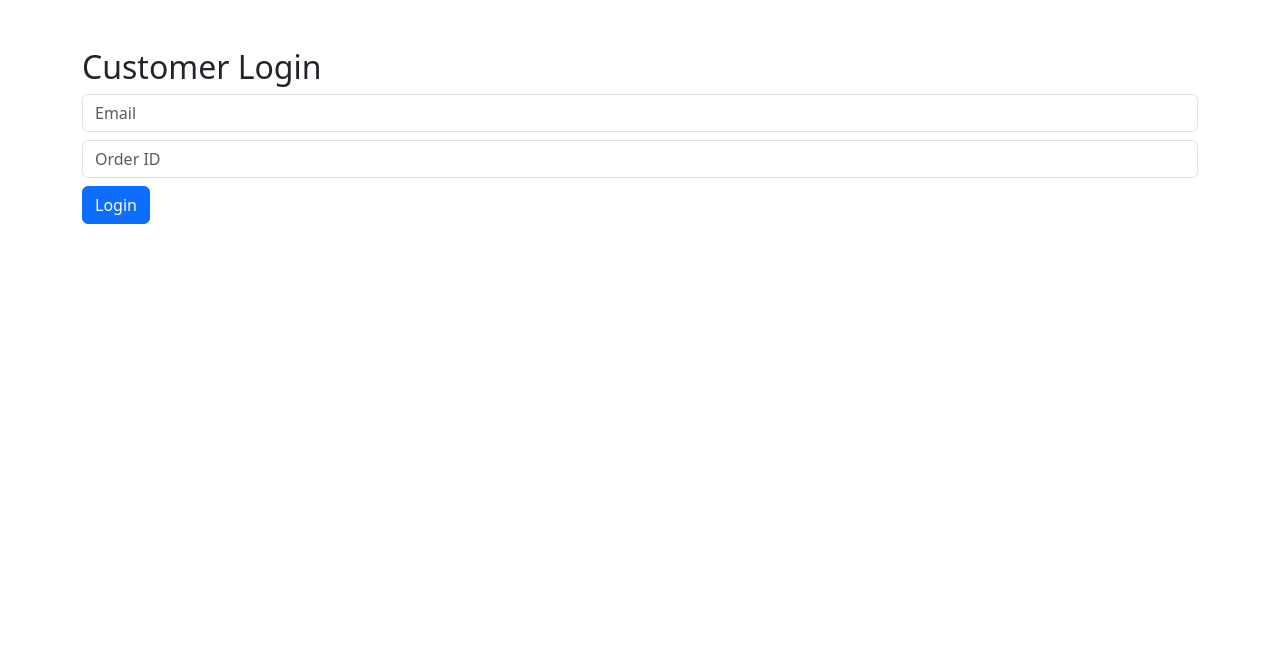
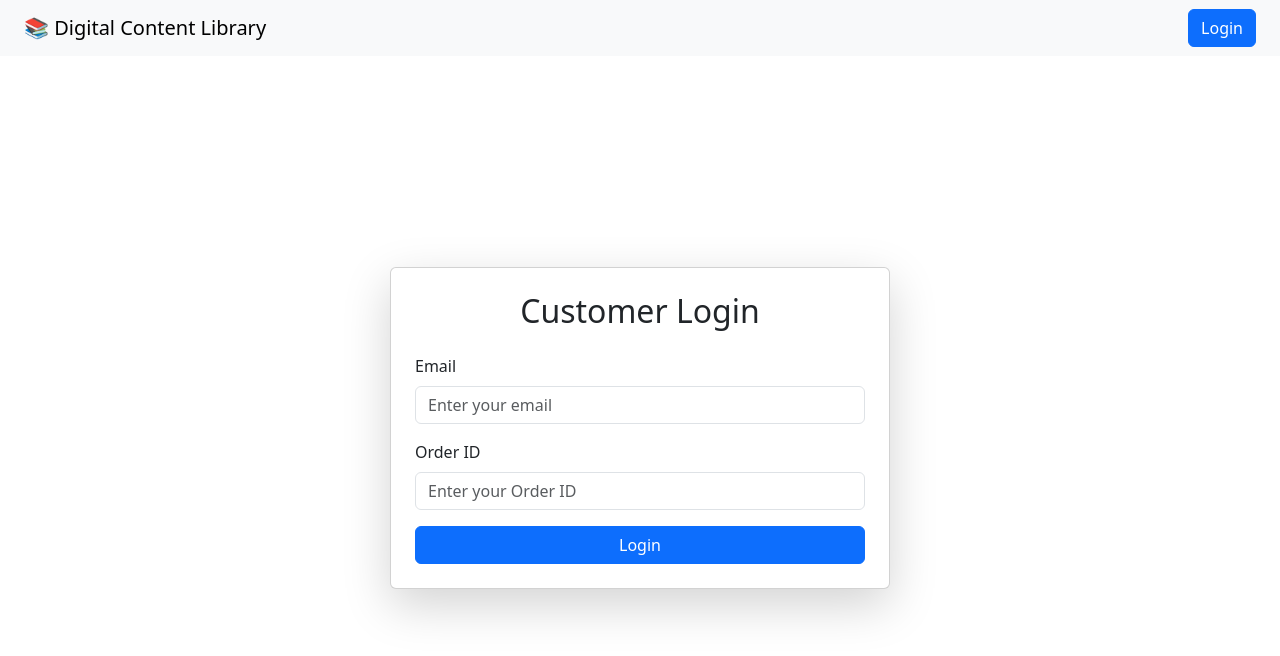
Before and after one commit to lantern74/shopify-integrated-digital-content, a React (Create React App) app in the folder client/: page /login in a window 1280 px wide. Shown: the top 656 px of the page. Built offline with nearby package versions, Linux system fonts and the light colour scheme.

Commit message:
create customer login page

```diff
--- a/client/src/App.js
+++ b/client/src/App.js
@@ -1,21 +1,21 @@
 import React, { useState, useEffect } from "react";
 import { BrowserRouter as Router, Routes, Route } from "react-router-dom";
+import Navbar from "./components/Navbar";
 import Login from "./components/Login";
 import Dashboard from "./components/Dashboard";
 import CustomerLogin from "./components/CustomerLogin";
 import CustomerDashboard from "./components/CustomerDashboard";
-import { jwtDecode } from "jwt-decode"; // ✅ Correct import
+import { jwtDecode } from "jwt-decode";
 
 function App() {
     const [token, setToken] = useState(localStorage.getItem("token") || "");
-    const [role, setRole] = useState(""); // State to store user role
+    const [role, setRole] = useState("");
 
-    // Decode token and determine user role
     useEffect(() => {
         if (token) {
             try {
                 const decoded = jwtDecode(token);
-                setRole(decoded.role || ""); // Ensure role exists
+                setRole(decoded.role || "");
             } catch (error) {
                 console.error("❌ Invalid Token:", error);
                 setToken("");
@@ -26,6 +26,8 @@ function App() {
 
     return (
         <Router>
+            <Navbar token={token} setToken={setToken} role={role} />
+
             <Routes>
                 {/* Admin Routes */}
                 <Route path="/admin/login" element={<Login setToken={setToken} />} />
--- a/client/src/components/CustomerLogin.js
+++ b/client/src/components/CustomerLogin.js
@@ -19,11 +19,31 @@ export default function CustomerLogin({ setToken }) {
     };
 
     return (
-        <div className="container mt-5">
-            <h2>Customer Login</h2>
-            <input type="email" className="form-control" placeholder="Email" onChange={e => setEmail(e.target.value)} />
-            <input type="text" className="form-control mt-2" placeholder="Order ID" onChange={e => setOrderId(e.target.value)} />
-            <button className="btn btn-primary mt-2" onClick={handleLogin}>Login</button>
+        <div className="container d-flex align-items-center justify-content-center" style={{ height: "calc(100vh - 56px)" }}>
+            <div className="card shadow-lg p-4" style={{ maxWidth: "500px", width: "100%" }}>
+                <h2 className="text-center mb-4">Customer Login</h2>
+                <div className="mb-3">
+                    <label className="form-label">Email</label>
+                    <input
+                        type="email"
+                        className="form-control"
+                        placeholder="Enter your email"
+                        onChange={(e) => setEmail(e.target.value)}
+                    />
+                </div>
+                <div className="mb-3">
+                    <label className="form-label">Order ID</label>
+                    <input
+                        type="password"
+                        className="form-control"
+                        placeholder="Enter your Order ID"
+                        onChange={(e) => setOrderId(e.target.value)}
+                    />
+                </div>
+                <button className="btn btn-primary w-100" onClick={handleLogin}>
+                    Login
+                </button>
+            </div>
         </div>
     );
 }
--- a/client/src/components/Login.js
+++ b/client/src/components/Login.js
@@ -32,8 +32,8 @@ export default function Login({ setToken }) {
     };
 
     return (
-        <div className="container d-flex align-items-center justify-content-center min-vh-100">
-            <div className="card shadow-lg p-4" style={{ maxWidth: "400px", width: "100%" }}>
+        <div className="container d-flex align-items-center justify-content-center" style={{ height: "calc(100vh - 56px)" }}>
+            <div className="card shadow-lg p-4" style={{ maxWidth: "500px", width: "100%" }}>
                 <h2 className="text-center mb-4">Admin Login</h2>
                 <div className="mb-3">
                     <label className="form-label">Email</label>
--- /dev/null
+++ b/client/src/components/Navbar.js
@@ -0,0 +1,26 @@
+import React from "react";
+import { Link, useNavigate } from "react-router-dom";
+
+export default function Navbar({ token, setToken, role }) {
+    const navigate = useNavigate();
+
+    const handleLogout = () => {
+        localStorage.removeItem("token");
+        setToken("");
+        navigate("/");
+    };
+
+    return (
+        <nav className="navbar navbar-expand-lg navbar-light bg-light px-4 d-flex justify-content-between">
+            <Link className="navbar-brand" to="/">📚 Digital Content Library</Link>
+
+            <div className="ml-auto">
+                {token ? (
+                    <button className="btn btn-danger" onClick={handleLogout}>Logout</button>
+                ) : (
+                    <Link className="btn btn-primary" to="/login">Login</Link>
+                )}
+            </div>
+        </nav>
+    );
+}
```
